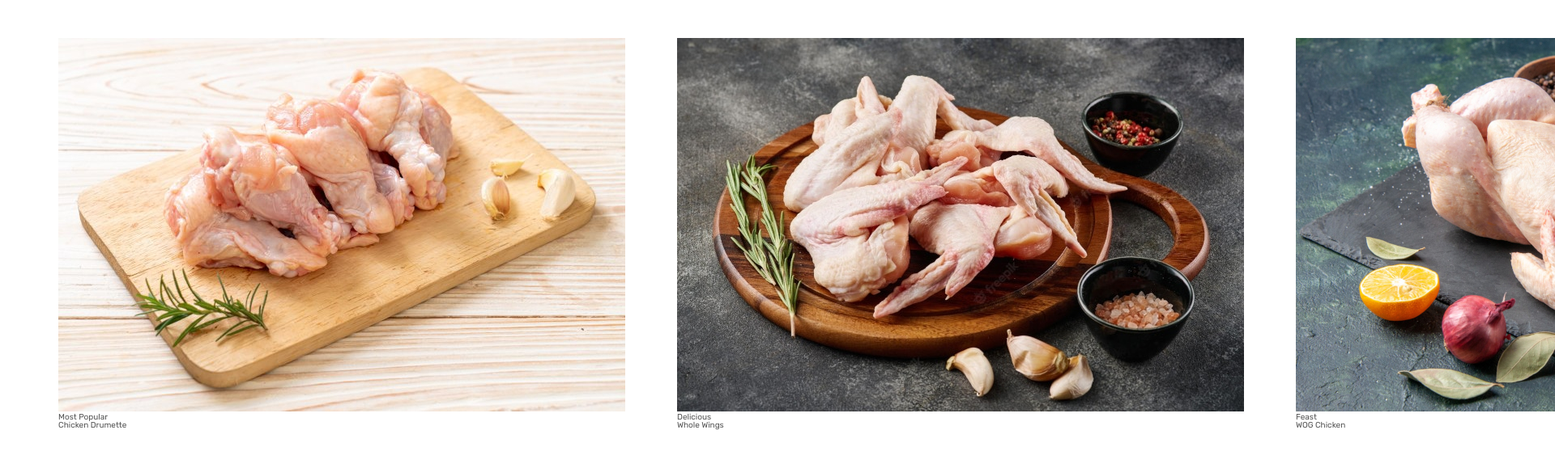
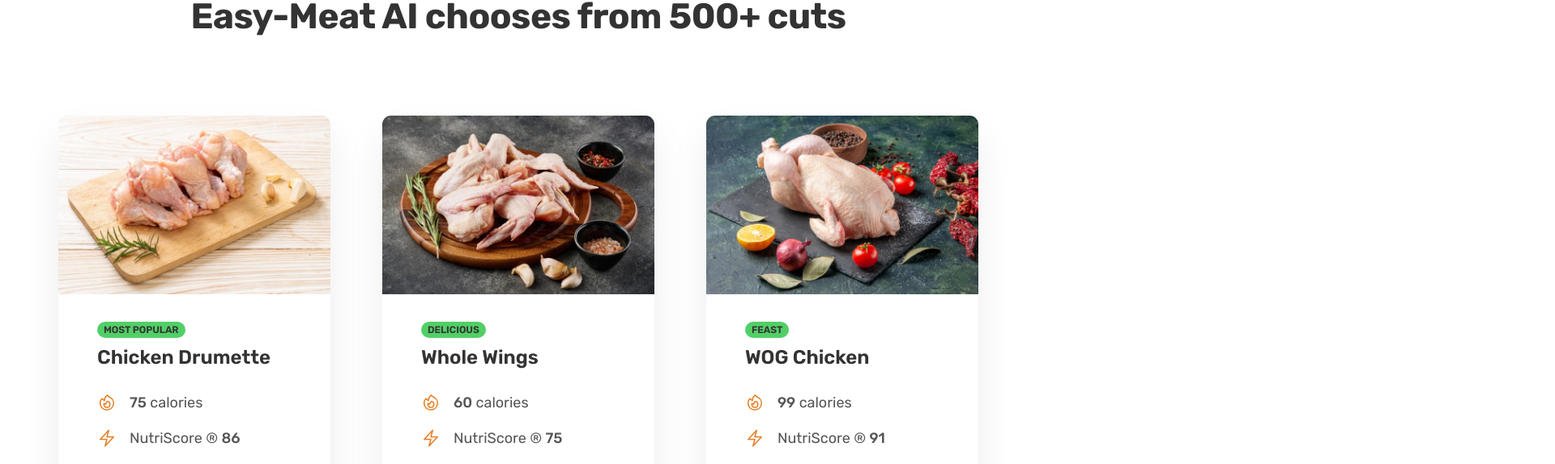
Before and after one commit to orpic/delicious-meal, a React (Create React App) app: page / in a window 1280 px wide. Shown: the part 2747-3321 px from the top of the page at 81% size, 1920 px wide, since content can reach past the window. Built offline with nearby package versions, Linux system fonts and the light colour scheme.

Commit message:
MealsSection css complete

```diff
--- a/src/components/MealsSection/MealsSection.css
+++ b/src/components/MealsSection/MealsSection.css
@@ -0,0 +1,3 @@
+.section-meals {
+  padding: 9.6rem 0;
+}
--- a/src/components/MealsSection/MealsSection.js
+++ b/src/components/MealsSection/MealsSection.js
@@ -63,7 +63,7 @@ const MealsSection = () => {
         </div>
 
         <div className="container all-recipes">
-          <a href="#" className="link">
+          <a href="#no-link" className="link">
             See all recipes &rarr;
           </a>
         </div>
--- a/src/components/MealsSection/SingleCuts.css
+++ b/src/components/MealsSection/SingleCuts.css
@@ -0,0 +1,72 @@
+.meal {
+  box-shadow: 0 2.4rem 4.8rem rgba(0, 0, 0, 0.075);
+  border-radius: 11px;
+  overflow: hidden;
+  transition: all 0.4s;
+}
+
+.meal:hover {
+  transform: translateY(-1.2rem);
+  box-shadow: 0 3.2rem 6.4rem rgba(0, 0, 0, 0.06);
+}
+
+.meal-content {
+  padding: 3.2rem 4.8rem 4.8rem 4.8rem;
+}
+
+.meal-tags {
+  margin-bottom: 1.2rem;
+  display: flex;
+  gap: 0.4rem;
+}
+
+.tag {
+  display: inline-block;
+  padding: 0.4rem 0.8rem;
+  font-size: 1.2rem;
+  text-transform: uppercase;
+  color: #333;
+  border-radius: 100px;
+  font-weight: 600;
+}
+
+.tag--vegetarian {
+  background-color: #51cf66;
+}
+.tag--vegan {
+  background-color: #94d82d;
+}
+.tag--paleo {
+  background-color: #ffd43b;
+}
+
+.meal-title {
+  font-size: 2.4rem;
+  color: #333;
+  font-weight: 600;
+  margin-bottom: 3.2rem;
+}
+
+.meal-attributes {
+  list-style: none;
+  display: flex;
+  flex-direction: column;
+  gap: 2rem;
+}
+
+.meal-attribute {
+  font-size: 1.8rem;
+  display: flex;
+  align-items: center;
+  gap: 1.6rem;
+}
+
+.meal-icon {
+  height: 2.4rem;
+  width: 2.4rem;
+  color: #e67e22;
+}
+
+.meal-img {
+  width: 100%;
+}
--- a/src/components/MealsSection/SingleCuts.js
+++ b/src/components/MealsSection/SingleCuts.js
@@ -1,4 +1,5 @@
 import React from "react";
+import "./SingleCuts.css";
 
 const SingleCuts = ({
   imgMeal,
```
